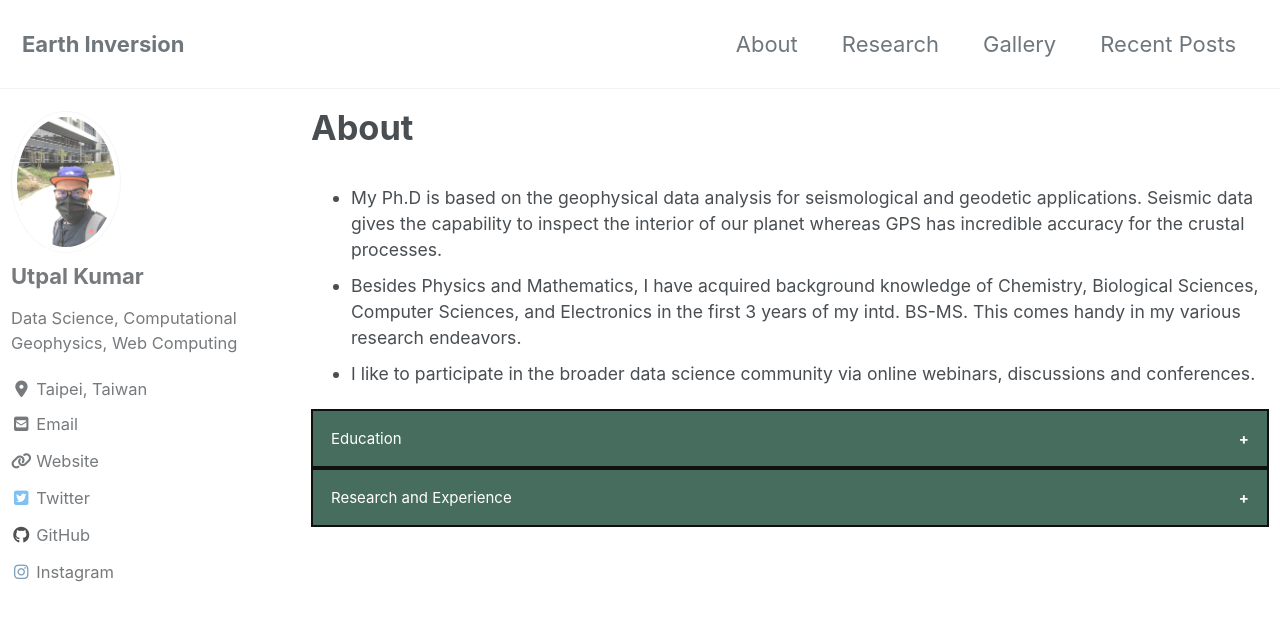
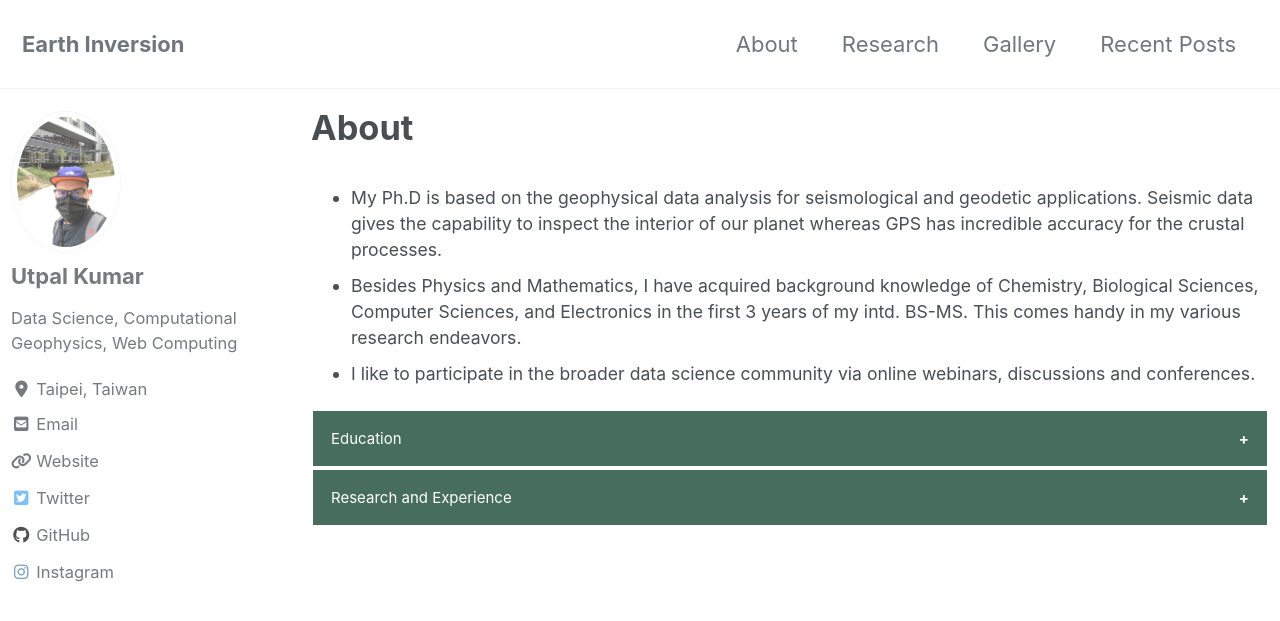
Before and after one commit to apexcodings/earthinversion.github.io, a Jekyll site: the page built from _pages/about-me.html, in a window 1280 px wide and 900 px high. Shown: the top 621 px of the window. Built offline with Jekyll 4.4.1, drawn with Linux system fonts in a browser that asks for light colours; cached includes are drawn as plain includes; nearby versions of some CDN libraries.

Commit message:
collapsible border 2

```diff
--- a/_sass/minimal-mistakes/_page.scss
+++ b/_sass/minimal-mistakes/_page.scss
@@ -218,7 +218,7 @@
   cursor: pointer;
   padding: 18px;
   width: 100%;
-  border: 2px solid #111010;
+  border: 2px solid white;
   text-align: left;
   outline: none;
   font-size: 15px;
```
